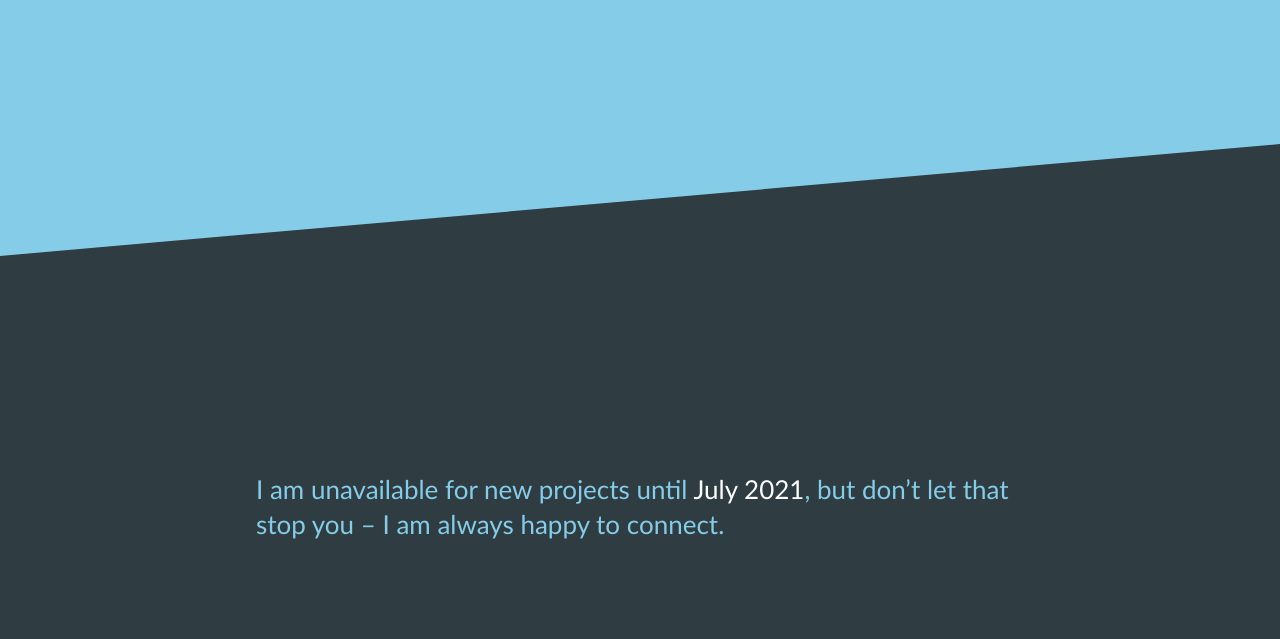
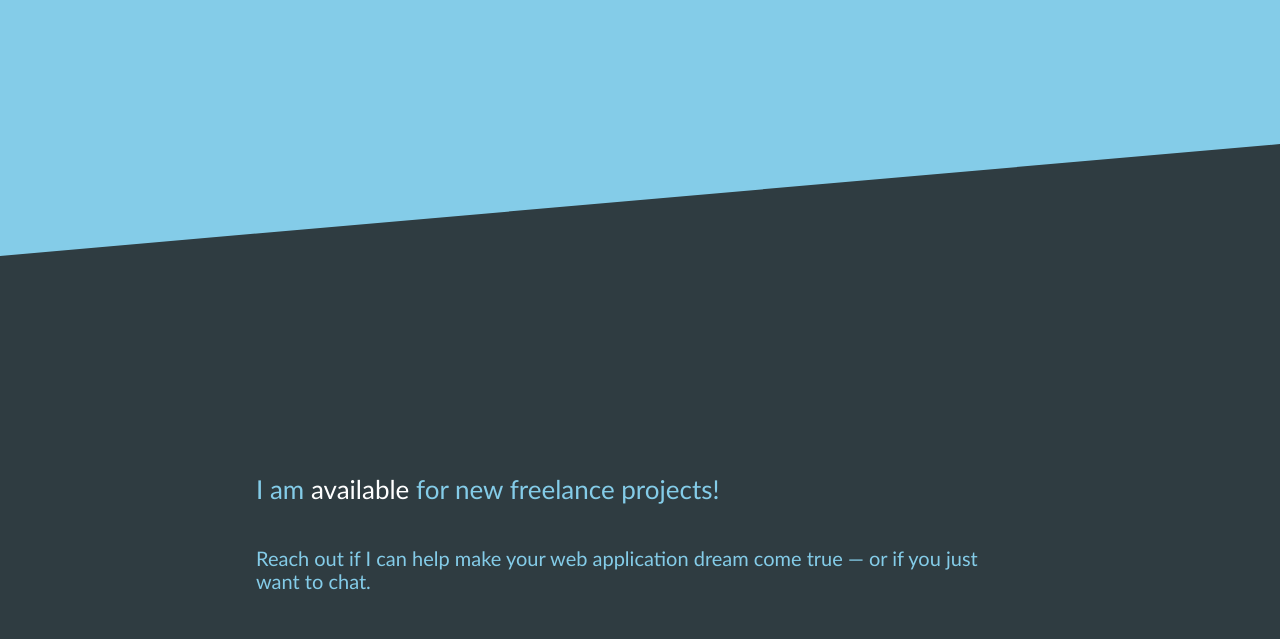
Before and after one commit to nixstrom/tinybits-web, a Gatsby site: page / in a window 1280 px wide. Shown: the part 656-1295 px from the top of the page. Built offline with nearby package versions, Linux system fonts and the light colour scheme; Gatsby itself is replaced by a stand-in of ours; a web font is replaced by a local one.

Commit message:
refactor(footer): update availability in Footer
This is a content update (and a little bit of styling) in the footer.

```diff
--- a/package.json
+++ b/package.json
@@ -2,7 +2,7 @@
   "name": "tinybits-web",
   "private": true,
   "description": "Tinybits website made with Gatsby Starter",
-  "version": "1.0.2",
+  "version": "1.0.3",
   "author": "Nikki Strømsnes <hello@tinybits.dk>",
   "dependencies": {
     "@types/react-helmet": "^6.1.2",
--- a/src/components/Footer.module.css
+++ b/src/components/Footer.module.css
@@ -25,8 +25,8 @@
 	font-weight: 400;
 	font-size: var(--textSizeMedium);
 	flex-basis: 100%;
-	margin-bottom: 6rem;
 	line-height: 1.35;
+	margin-bottom: 0;
 }
 
 .footer em {
@@ -34,6 +34,12 @@
 	font-style: normal;
 }
 
+.footer p {
+	color: var(--primaryColor);
+	font-size: var(--textSizeSmall);
+	margin-bottom: 6rem;
+}
+
 .cta {
 	border-color: var(--tertiaryColor);
 }
--- a/src/components/Footer.tsx
+++ b/src/components/Footer.tsx
@@ -13,9 +13,13 @@ import ButtonGroup from "./ButtonGroup"
 const Footer = () => (
 	<footer className={styles.footer} id="Footer">
 		<h2>
-			I am unavailable for new projects until <em>July 2021</em>, but don’t let
-			that stop you – I am always happy to connect.
+			I am <em>available</em> for new freelance projects!
 		</h2>
+
+		<p>
+			Reach out if I can help make your web application dream come true — or if
+			you just want to chat.
+		</p>
 
 		<LinkButton
 			href="mailto:hello@tinybits.dk"
```
